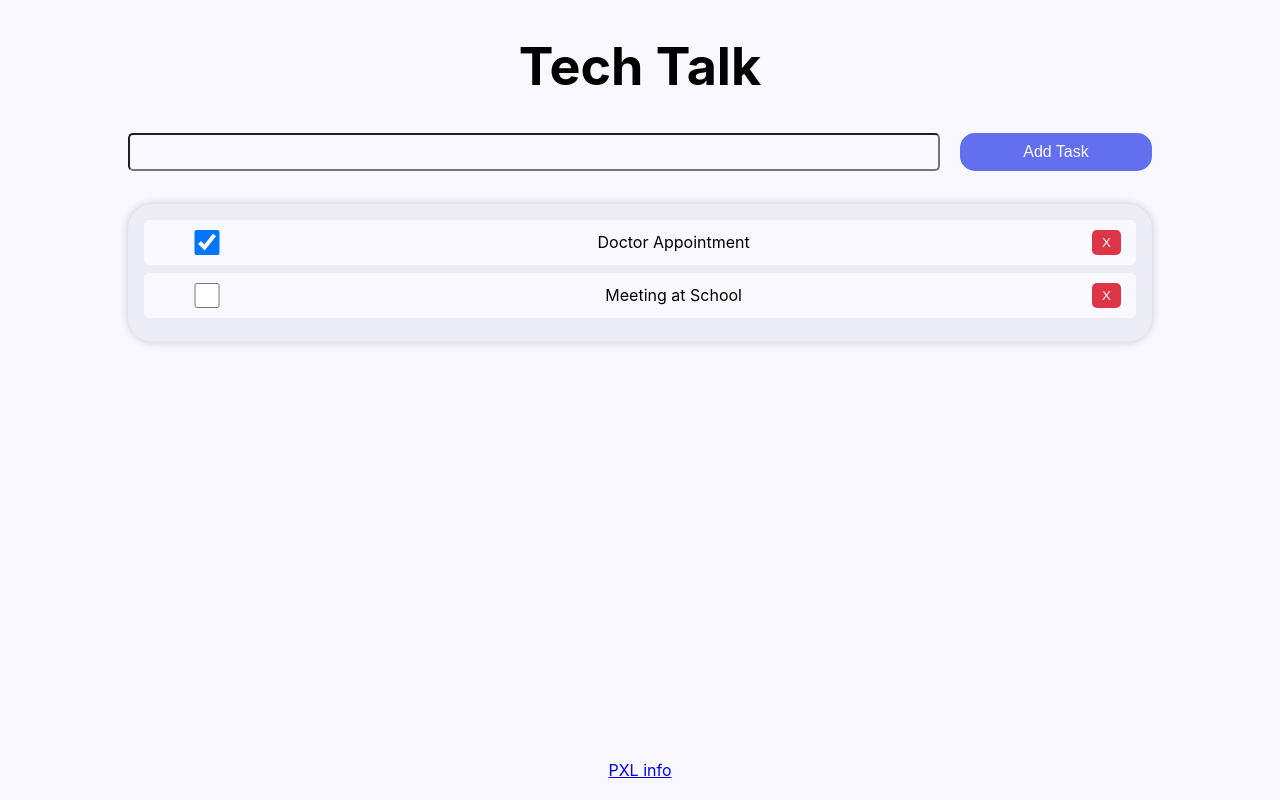
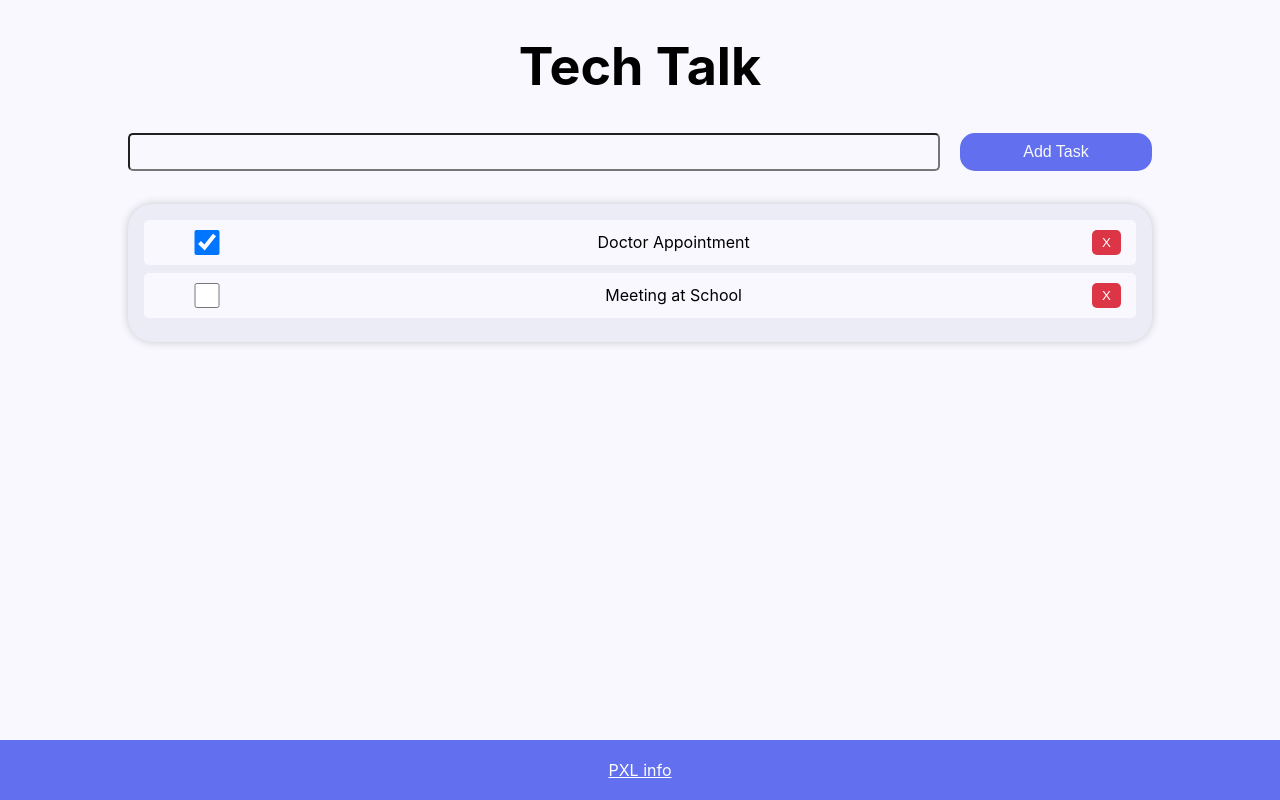
Before and after one commit to NoaLognardPXL/TechTalk, a React (Create React App) app in the folder tech-talk/: page / in a window 1280 px wide. Built offline with nearby package versions, Linux system fonts and the light colour scheme; the HTML template or start-up script is replaced by a standard one.

Commit message:
added footer

```diff
--- a/tech-talk/src/components/Footer/Footer.css
+++ b/tech-talk/src/components/Footer/Footer.css
@@ -6,4 +6,9 @@
     bottom: 0;
     width: 100%;
     color: #6d75ce;
+    background-color: #6270ef;
 }
+.footer a{
+    background-color: #6270ef;
+    color: white;
+}
```
